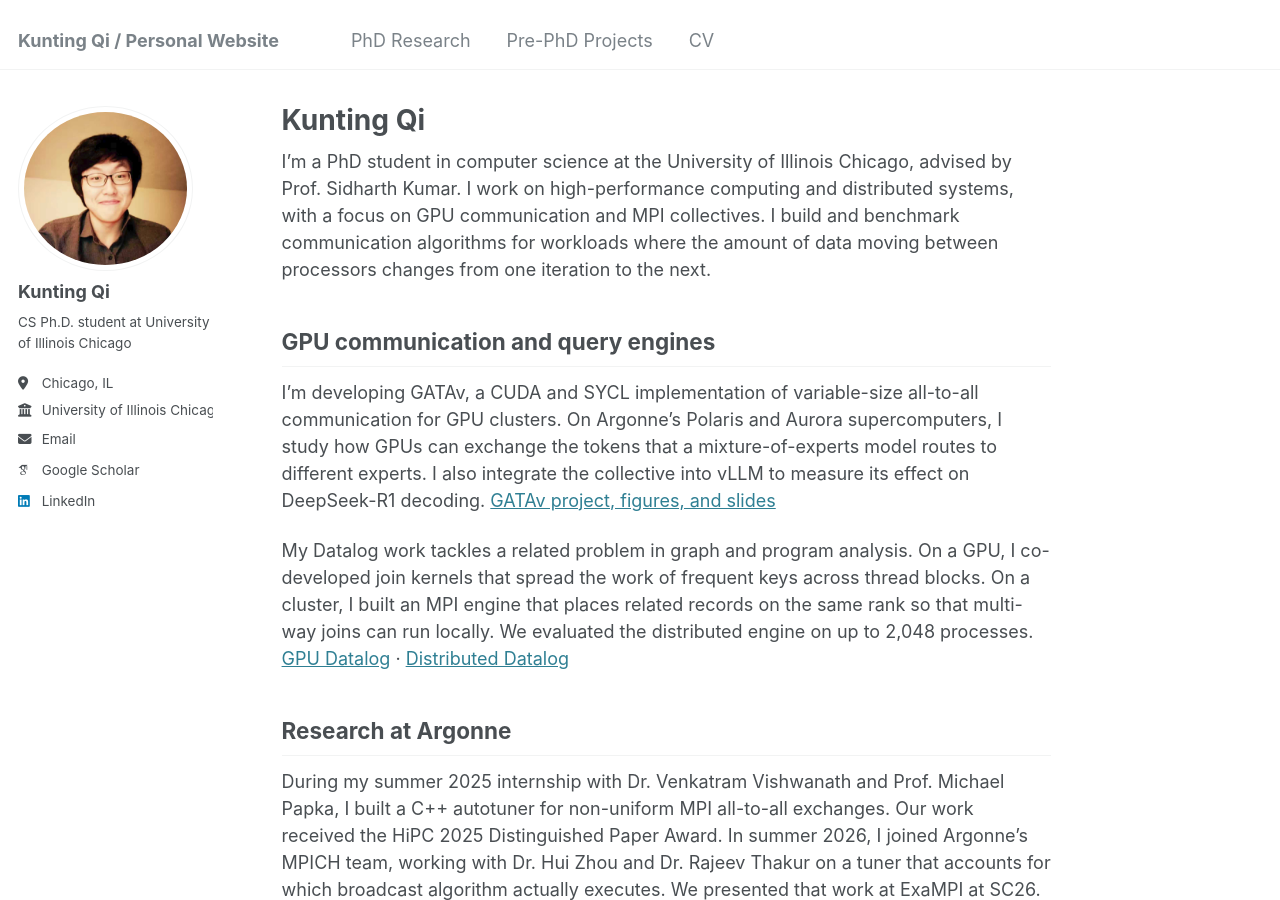
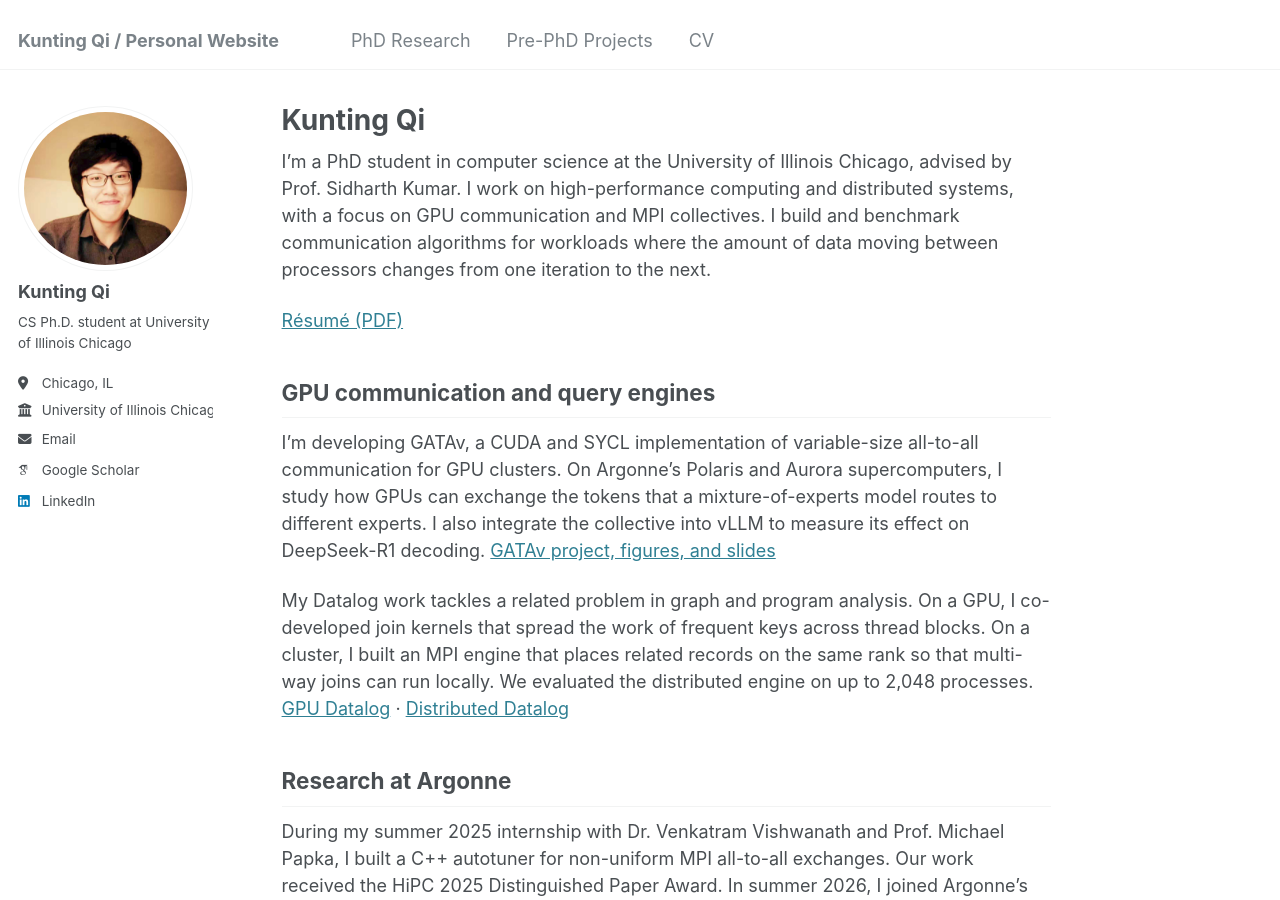
Before and after one commit to qktttt/qktttt.github.io, a Jekyll site: the page built from _pages/about.md, in a window 1280 px wide and 900 px high. Built offline with Jekyll 4.4.1, drawn with Linux system fonts in a browser that asks for light colours; some web fonts are replaced.

Commit message:
Link the original résumé from the homepage and CV

```diff
--- a/_pages/about.md
+++ b/_pages/about.md
@@ -9,6 +9,8 @@ redirect_from:
 ---
 
 I’m a PhD student in computer science at the University of Illinois Chicago, advised by Prof. Sidharth Kumar. I work on high-performance computing and distributed systems, with a focus on GPU communication and MPI collectives. I build and benchmark communication algorithms for workloads where the amount of data moving between processors changes from one iteration to the next.
+
+[Résumé (PDF)](/files/Kunting_Qi_Resume_HPC.pdf)
 
 ## GPU communication and query engines
 
```
Also changed, not shown: _pages/cv.md (+2 -0 lines), 1 other file.
